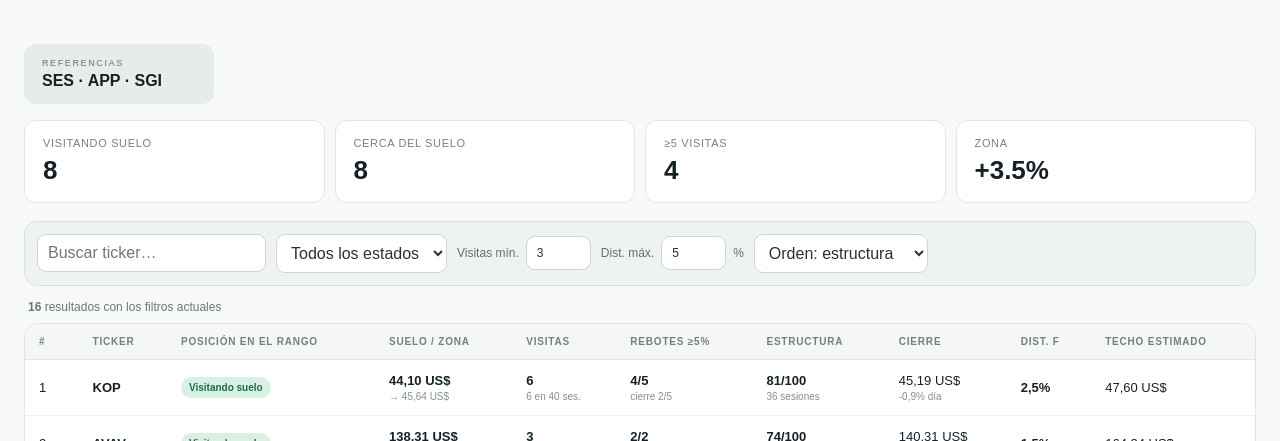
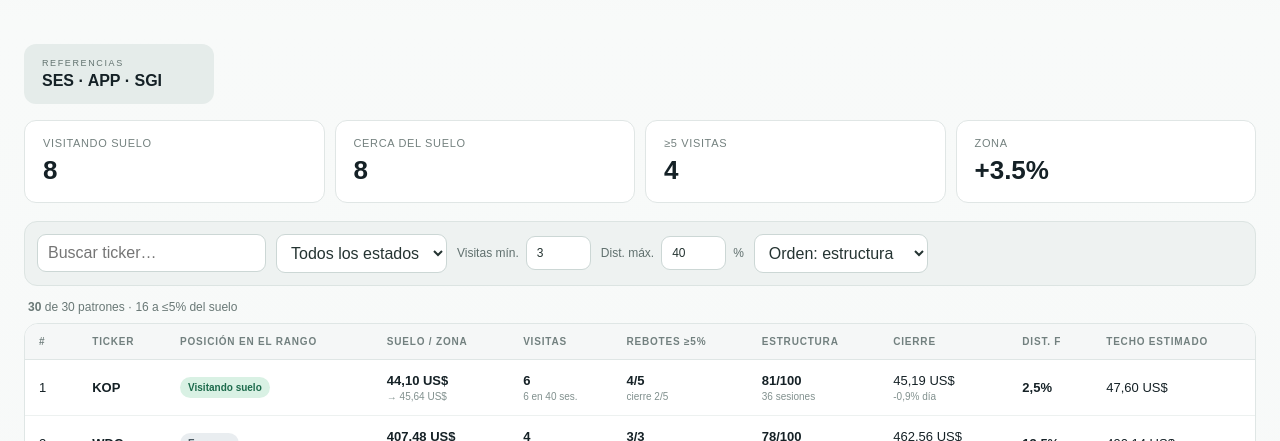
Before and after one commit to albertum-boop/floor-range-scanner, a website: page public/index.html in a window 1280 px wide. Shown: the part 359-800 px from the top of the page. Drawn offline with Linux system fonts and the light colour scheme.

Commit message:
Show all detected ranges by default and clarify filtered totals

```diff
--- a/public/app.js
+++ b/public/app.js
@@ -33,6 +33,8 @@ function render(){
   let rows=DATA.candidates.filter(x=>(!q||x.ticker.toLowerCase().includes(q))&&(st==="TODOS"||x.state===st)&&x.visit_count>=minV&&x.distance_to_floor_pct<=maxD);
   rows.sort((a,b)=>sort==="visits"?(b.visit_count-a.visit_count||b.pattern_score-a.pattern_score):sort==="quality"?(b.pattern_score-a.pattern_score||a.distance_to_floor_pct-b.distance_to_floor_pct):(a.distance_to_floor_pct-b.distance_to_floor_pct||b.pattern_score-a.pattern_score));
   $("resultCount").textContent=rows.length;
+  const nearCount=DATA.candidates.filter(x=>x.distance_to_floor_pct<=5).length;
+  $("resultContext").textContent=`de ${DATA.candidates.length} patrones · ${nearCount} a ≤5% del suelo`;
   $("rows").innerHTML=rows.map((x,i)=>`<tr data-ticker="${esc(x.ticker)}"><td>${i+1}</td><td><strong>${esc(x.ticker)}</strong>${REF.has(x.ticker)?'<small class="tag">REF</small>':''}</td><td>${status(x.state)}</td><td><b>${money(x.floor)}</b><small>→ ${money(x.floor_zone_high)}</small></td><td><strong>${x.visit_count}</strong><small>${x.recent_visit_count} en ${x.recent_visit_sessions} ses.</small></td><td><strong>${x.successful_rebounds}/${x.historical_visits}</strong><small>cierre ${x.close_confirmed_rebounds}/${x.historical_visits}</small></td><td><strong>${x.pattern_score.toFixed(0)}/100</strong><small>${x.range_sessions} sesiones</small></td><td>${money(x.last_close)}<small>${pct(x.day_return_pct,true)} día</small></td><td><strong>${pct(x.distance_to_floor_pct)}</strong></td><td>${money(x.ceiling)}</td></tr>`).join("");
   document.querySelectorAll("tbody tr[data-ticker]").forEach(tr=>tr.onclick=()=>showDrawer(DATA.candidates.find(x=>x.ticker===tr.dataset.ticker)));
 }
--- a/public/index.html
+++ b/public/index.html
@@ -29,7 +29,7 @@
       <p>La tendencia anterior a la caída puede ser alcista, bajista o lateral. Se evalúa si después de esa caída aparece un rango con suelo repetido.</p>
       <p>Primero exige una caída de al menos <b>12% en el cierre</b> respecto al máximo de cierre de las 20 sesiones anteriores al inicio de la base. Después exige al menos <b>15 sesiones</b> y <b>3 visitas independientes</b>, sin huecos de más de <b>12 sesiones</b> desde el final de una visita hasta la siguiente. En las últimas <b>40 sesiones</b> debe haber al menos <b>3 visitas</b>, dos de ellas ya seguidas de un rebote ≥5%; los contactos antiguos no bastan. Las dos primeras pruebas deben rebotar ≥5% en un máximo de 5 sesiones; fijan el soporte <b>F</b>. Una nueva visita requiere que antes el precio cierre al menos un 5% por encima de F: una mecha alta aislada no reinicia la visita.</p>
       <p>La mediana de los cierres del rango debe quedar al menos un 8% por debajo del máximo previo: un mínimo aislado dentro de una zona alta no define la caída. Se rechazan cierres posteriores por debajo de F, dos o más visitas independientes con mínimos más de un 1% por debajo de las dos primeras pruebas, pruebas de suelo dispersas más de 3,5%, deterioro de la banda inferior y rangos de amplitud superior al 25%. La deriva de la recta de tendencia del precio se limita al menor valor entre 8% y la mitad de la amplitud del rango. El techo es el percentil 85 de los máximos. Liquidez mediana ≥ $2M/día.</p>
-      <p>«Visitando suelo» indica un cierre dentro de [F, F·1,035] y contacto con esa zona. «Cerca del suelo» indica un cierre hasta un 5% sobre F; los demás casos figuran como «En rango». Inicialmente se muestran sólo patrones hasta un 5% del suelo y se ordenan por evidencia estructural: duración, revisitas separadas, rebotes, estabilidad y dispersión de mínimos. La proximidad se muestra aparte y puede usarse para ordenar. Los rebotes de la tabla se miden del mínimo al máximo intradía; la ficha muestra cuántos superaron el 5% también en el cierre. Esa puntuación describe la forma del gráfico, no una probabilidad de ganar. SES, APP y SGI son referencias y sólo aparecen cuando cumplen los criterios.</p>
+      <p>«Visitando suelo» indica un cierre dentro de [F, F·1,035] y contacto con esa zona. «Cerca del suelo» indica un cierre hasta un 5% sobre F; los demás casos figuran como «En rango». Inicialmente se muestran todos los patrones ordenados por evidencia estructural: duración, revisitas separadas, rebotes, estabilidad y dispersión de mínimos. Para ver sólo los cercanos, establece «Dist. máx.» en 5%. La proximidad se muestra aparte y puede usarse para ordenar. Los rebotes de la tabla se miden del mínimo al máximo intradía; la ficha muestra cuántos superaron el 5% también en el cierre. Esa puntuación describe la forma del gráfico, no una probabilidad de ganar. SES, APP y SGI son referencias y sólo aparecen cuando cumplen los criterios.</p>
     </section>
 
     <section id="validationNotice" class="method hidden" role="status"><b>Clasificación anterior retirada.</b> Los resultados anteriores no comprobaban suficientemente la lateralidad. Se mostrarán nuevos tickers cuando termine el análisis con el detector corregido.</section>
@@ -55,7 +55,7 @@
         <option value="TODOS" selected>Todos los estados</option>
       </select>
       <label>Visitas mín. <input id="minVisits" type="number" min="3" max="12" value="3" /></label>
-      <label>Dist. máx. <input id="maxDist" type="number" min="0" max="40" value="5" />%</label>
+      <label>Dist. máx. <input id="maxDist" type="number" min="0" max="40" value="40" />%</label>
       <select id="sort">
         <option value="quality" selected>Orden: estructura</option>
         <option value="visits">Orden: visitas</option>
@@ -63,7 +63,7 @@
       </select>
     </section>
 
-    <div class="resultbar"><b id="resultCount">0</b> resultados con los filtros actuales</div>
+    <div class="resultbar"><b id="resultCount">0</b> <span id="resultContext">de 0 patrones · 0 a ≤5% del suelo</span></div>
     <section class="table-wrap">
       <table>
         <thead><tr><th>#</th><th>Ticker</th><th>Posición en el rango</th><th>Suelo / zona</th><th>Visitas</th><th>Rebotes ≥5%</th><th>Estructura</th><th>Cierre</th><th>Dist. F</th><th>Techo estimado</th></tr></thead>
```
Also changed, not shown: README.md.
